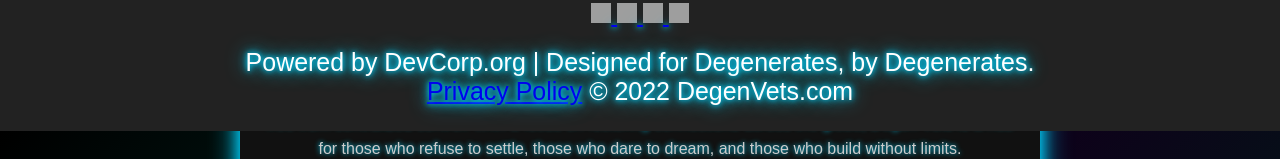
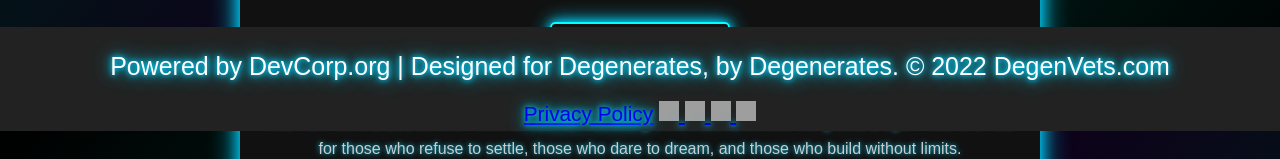
Before and after one commit to DegenVets/DegenVets, a website: page index.html in a window 1280 px wide. Shown: the part 669-828 px from the top of the page. Drawn offline with Linux system fonts and the light colour scheme; grey boxes are pictures that could not be loaded.

```diff
--- a/index.html
+++ b/index.html
@@ -162,7 +162,9 @@
 
 
     <footer>
+        <p>Powered by DevCorp.org | Designed for Degenerates, by Degenerates.  © 2022 DegenVets.com</p>
         <div>
+            <a href="./static/privacy.html" taret="_blank">Privacy Policy</a>
             <a href="https://twitter.com/degenvets">
                 <img src="https://cdn-icons-png.flaticon.com/128/1384/1384075.png" target="_blank" width="20px" height="20px" alt="twitter">
             </a>
@@ -175,8 +177,8 @@
             <a href="https://linkedin.com/company/degenvets">
                 <img src="https://cdn-icons-png.flaticon.com/128/216/216570.png" target="_blank" width="20px" height="20px" alt="linkedin">
             </a>
+
         </div>
-        <p>Powered by DevCorp.org | Designed for Degenerates, by Degenerates.<br><a href="./static/privacy.html" taret="_blank">Privacy Policy</a> © 2022 DegenVets.com</p>
     </footer>
 
     <script src="js/_main.js"></script>
```
